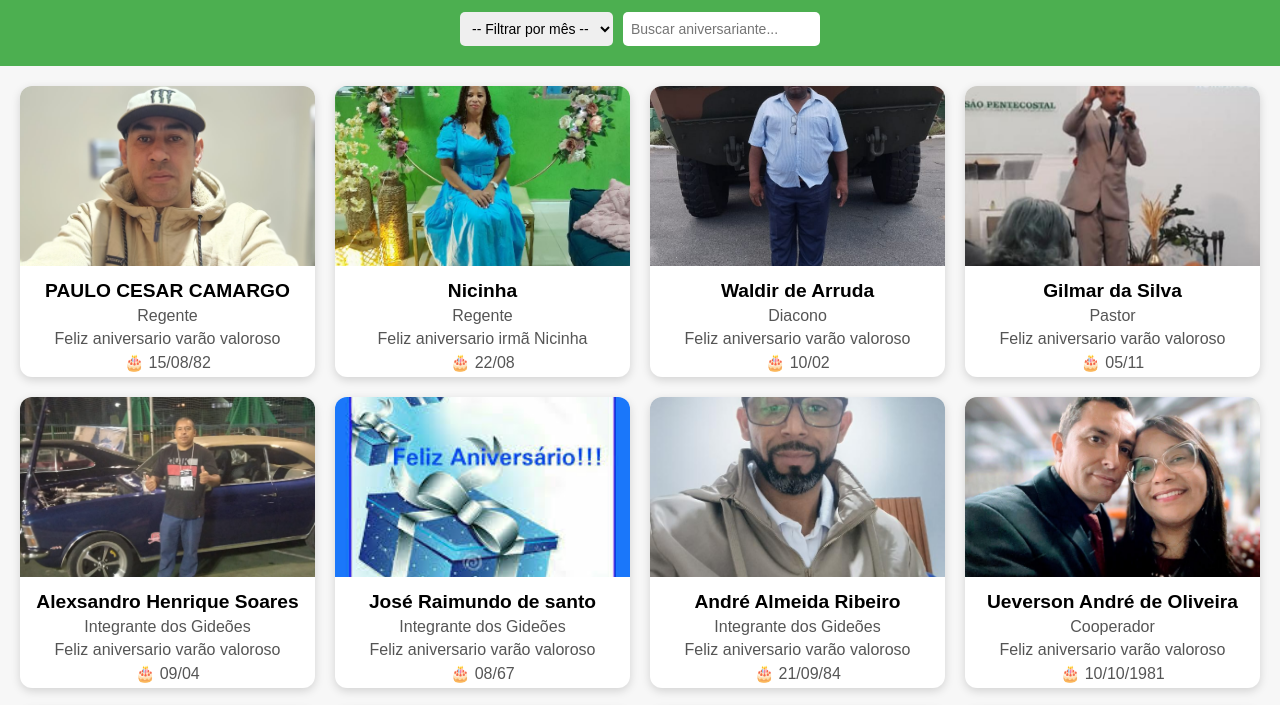
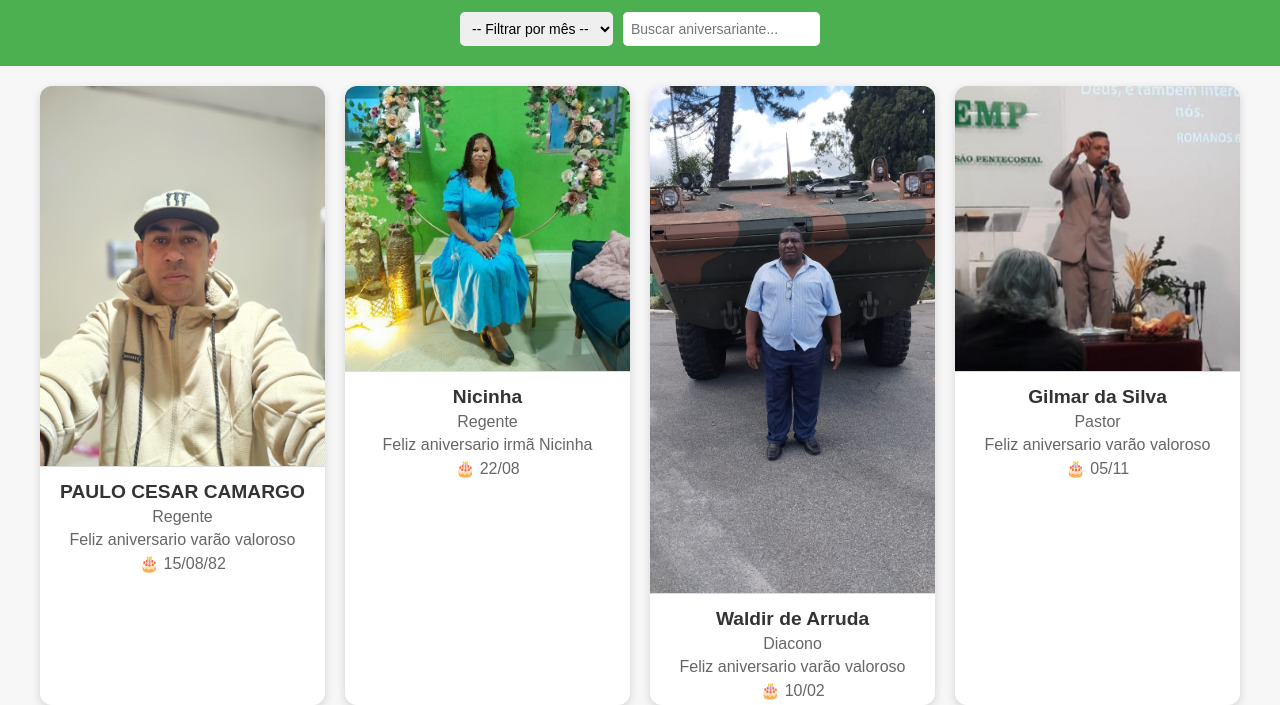
Before and after one commit to Paulo-cesar-camargo/aniversariantesDoGrupo, a plain HTML site: page index.html in a window 1280 px wide. Shown: the part 61-766 px from the top of the page. Drawn offline with Linux system fonts and the light colour scheme.

Commit message:
Update style.css
css alterado

```diff
--- a/css/style.css
+++ b/css/style.css
@@ -4,19 +4,76 @@ body {
   margin: 0;
   padding: 0;
 }
+
 header {
   background: #4CAF50;
   color: white;
   padding: 20px;
   text-align: center;
 }
-h1 { margin: 0 0 15px 0; }
-.filtros { display: flex; justify-content: center; gap: 10px; flex-wrap: wrap; }
-.filtros select, .filtros input { padding: 8px; border-radius: 5px; border: none; font-size: 14px; }
-main { display: grid; grid-template-columns: repeat(auto-fill, minmax(250px, 1fr)); gap: 20px; padding: 20px; }
-.card { background: white; border-radius: 12px; box-shadow: 0 3px 10px rgba(0,0,0,0.15); overflow: hidden; transition: transform 0.2s ease-in-out; text-align: center; }
-.card:hover { transform: scale(1.03); }
-.card img { width: 100%; height: 180px; object-fit: cover; }
-.card h2 { margin: 10px 0 5px; font-size: 1.2em; }
-.card p { margin: 5px 0; color: #555; }
-.destacado { border: 2px solid #ff9800; box-shadow: 0 0 12px rgba(255,152,0,0.7); }
+
+h1 {
+  margin: 0 0 15px 0;
+}
+
+.filtros {
+  display: flex;
+  justify-content: center;
+  gap: 10px;
+  flex-wrap: wrap;
+}
+
+.filtros select, .filtros input {
+  padding: 8px;
+  border-radius: 5px;
+  border: none;
+  font-size: 14px;
+}
+
+main {
+  display: grid;
+  grid-template-columns: repeat(auto-fill, minmax(250px, 1fr));
+  gap: 20px;
+  padding: 20px;
+  max-width: 1200px;
+  margin: auto;
+}
+
+.card {
+  background: white;
+  border-radius: 12px;
+  box-shadow: 0 3px 10px rgba(0,0,0,0.15);
+  overflow: hidden;
+  transition: transform 0.2s ease-in-out, box-shadow 0.3s ease;
+  text-align: center;
+}
+
+.card:hover {
+  transform: scale(1.03);
+  box-shadow: 0 5px 15px rgba(0, 0, 0, 0.25);
+}
+
+/* 🔧 Correção para exibir as imagens completas e responsivas */
+.card img {
+  width: 100%;
+  height: auto;
+  object-fit: contain;
+  background-color: #f0f0f0; /* opcional: fundo neutro para imagens menores */
+  border-bottom: 1px solid #ddd;
+}
+
+.card h2 {
+  margin: 10px 0 5px;
+  font-size: 1.2em;
+  color: #333;
+}
+
+.card p {
+  margin: 5px 0;
+  color: #666;
+}
+
+.destacado {
+  border: 2px solid #ff9800;
+  box-shadow: 0 0 12px rgba(255,152,0,0.7);
+}
```
